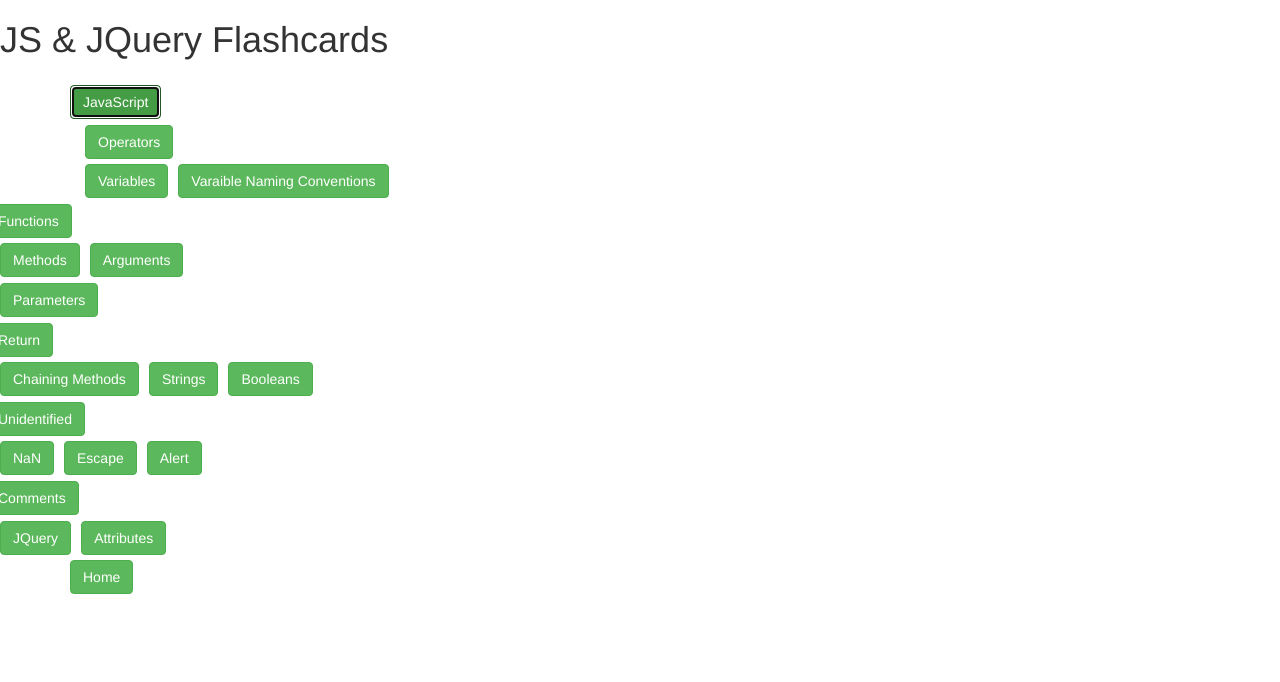
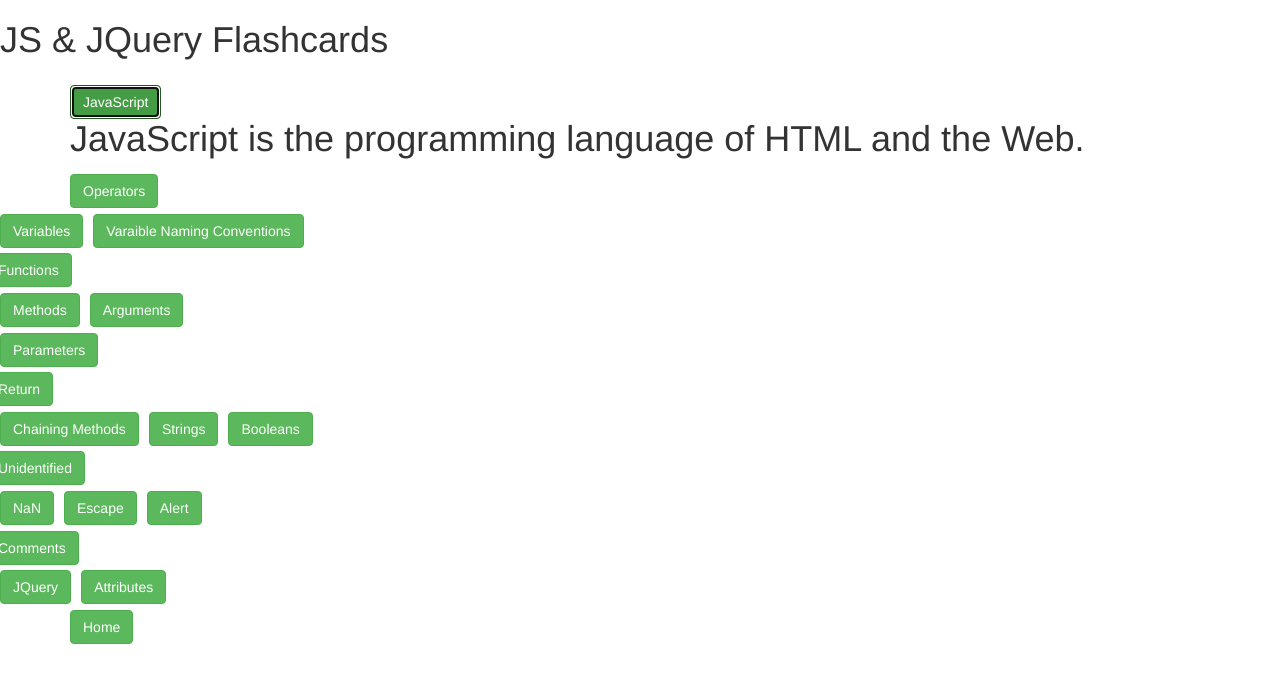
Before and after one commit to JonToler/Flashcard, a plain HTML site: page index.html in a window 1280 px wide. Both pictures are taken after a click on the button "JavaScript". Drawn offline with Linux system fonts and the light colour scheme.

Commit message:
made more progress with jquery

```diff
--- a/css/styles.css
+++ b/css/styles.css
@@ -1,3 +1,7 @@
 .invisible {
   display: none;
 }
+
+.hide {
+  display: none;
+}
--- a/index.html
+++ b/index.html
@@ -10,6 +10,7 @@
   </head>
   <body>
   <h1>JS &amp; JQuery Flashcards<h1>
+
     <div class="container">
     <div class="js-hidden">
       <button class="btn btn-success" id="JS">JavaScript</button>
@@ -17,15 +18,17 @@
     <div class="js-showing">
       <p class="invisible">JavaScript is the programming language of HTML and the Web.</p>
     </div>
-
+    </div>
 
     <div class="container">
-      <div class="js-hidden">
+    <div class="op-hidden">
       <button class="btn btn-success" id="operators">Operators</button>
-    <div class="js-showing">
-      <p class="invisible">A symbol that is used to perform an operation. Most often these operations are arithmetic (addition, subtraction, etc), but not always.</p>
+    </div>
+    <div class="op-showing">
+      <p class="hide">A symbol that is used to perform an operation. Most often these operations are arithmetic (addition, subtraction, etc), but not always.</p>
     </div>
     </div>
+
     <button class="btn btn-success" id="variables">Variables</button>
       <p class="invisible">JavaScript variables are containers for storing data values.</p>
 
--- a/js/scripts.js
+++ b/js/scripts.js
@@ -1,8 +1,96 @@
 $(document).ready(function() {
   $("button").click(function() {
     $(".js-showing").toggle();
+    $(".js-showing p").removeClass("invisible");
+  });
 
-     //$(".js-hidden").toggle();
+  $("button").click(function() {
+    $(".op-showing").toggle();
+    $(".op-showing p").removeClass("hide");
+  });
+
+  $("button").click(function() {
+    $(".js-showing").toggle();
+    $(".js-showing p").removeClass("invisible");
+  });
+
+  $("button").click(function() {
+    $(".js-showing").toggle();
+    $(".js-showing p").removeClass("invisible");
+  });
+
+  $("button").click(function() {
+    $(".js-showing").toggle();
+    $(".js-showing p").removeClass("invisible");
+  });
+
+  $("button").click(function() {
+    $(".js-showing").toggle();
+    $(".js-showing p").removeClass("invisible");
+  });
+
+  $("button").click(function() {
+    $(".js-showing").toggle();
+    $(".js-showing p").removeClass("invisible");
+  });
+
+  $("button").click(function() {
+    $(".js-showing").toggle();
+    $(".js-showing p").removeClass("invisible");
+  });
+
+  $("button").click(function() {
+    $(".js-showing").toggle();
+    $(".js-showing p").removeClass("invisible");
+  });
+
+  $("button").click(function() {
+    $(".js-showing").toggle();
+    $(".js-showing p").removeClass("invisible");
+  });
+
+  $("button").click(function() {
+    $(".js-showing").toggle();
+    $(".js-showing p").removeClass("invisible");
+  });
+
+  $("button").click(function() {
+    $(".js-showing").toggle();
+    $(".js-showing p").removeClass("invisible");
+  });
+
+  $("button").click(function() {
+    $(".js-showing").toggle();
+    $(".js-showing p").removeClass("invisible");
+  });
+
+  $("button").click(function() {
+    $(".js-showing").toggle();
+    $(".js-showing p").removeClass("invisible");
+  });
+
+  $("button").click(function() {
+    $(".js-showing").toggle();
+    $(".js-showing p").removeClass("invisible");
+  });
+
+  $("button").click(function() {
+    $(".js-showing").toggle();
+    $(".js-showing p").removeClass("invisible");
+  });
+
+  $("button").click(function() {
+    $(".js-showing").toggle();
+    $(".js-showing p").removeClass("invisible");
+  });
+
+  $("button").click(function() {
+    $(".js-showing").toggle();
+    $(".js-showing p").removeClass("invisible");
+  });
+
+  $("button").click(function() {
+    $(".js-showing").toggle();
     $(".js-showing p").removeClass("invisible");
   });
 });
```
Lines whose indentation alone changed are shown as unchanged.
